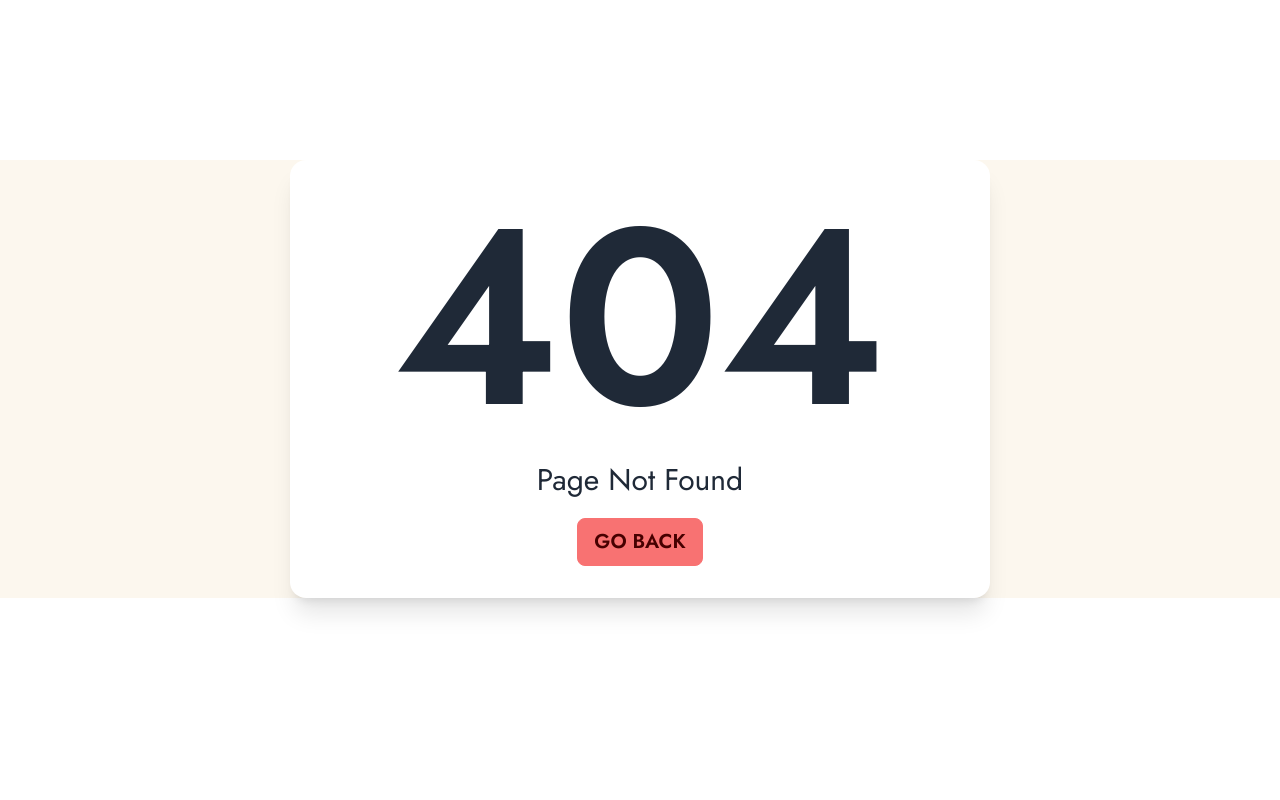
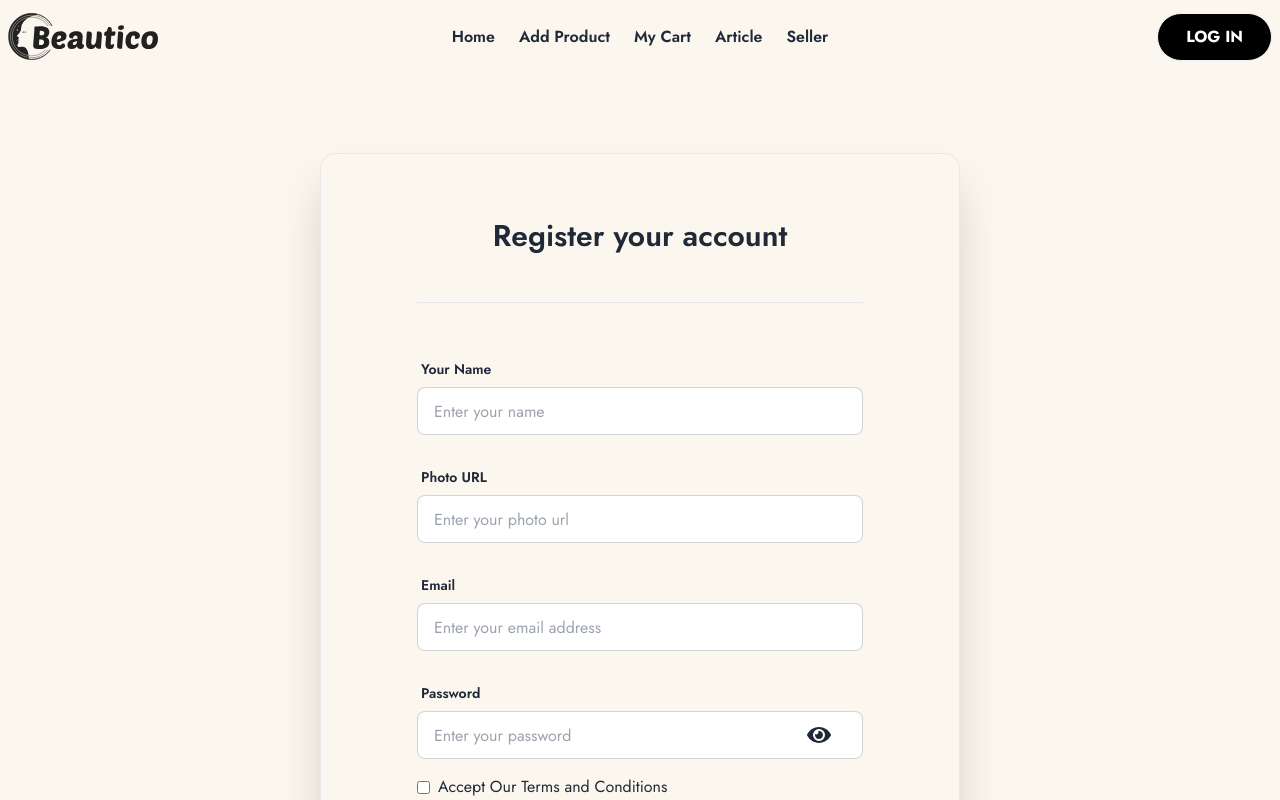
Before and after one commit to shimul65/brand-shop-project-client, a React (Vite) app: page /register in a window 1280 px wide. Before the commit this address had no page. Shown: the top 800 px of the page. Built offline with nearby package versions, Linux system fonts and the light colour scheme.

Commit message:
login and register page added

```diff
--- a/src/Pages/Login.jsx
+++ b/src/Pages/Login.jsx
@@ -1,9 +1,55 @@
+// import { useContext, useState } from "react";
+// import { Link, useLocation, useNavigate } from "react-router-dom";
+// import { AuthContext } from "../../Providers/AuthProvider";
+// import toast from "react-hot-toast";
+import { useState } from "react";
+// import SocialLogin from "../../Components/SocialLogin/SocialLogin";
+import { FaEye, FaEyeSlash } from "react-icons/fa";
+import { Link } from "react-router-dom";
+
+const Login = () => {
 
 
-const Login = () => {
+    //show password
+    const [showPass, setShowPass] = useState(false);
+
+
     return (
-        <div>
-
+        <div className="card-body mx-auto my-20 rounded-2xl shadow-2xl md:w-3/4 lg:w-1/2 border py-8 px-10 md:py-16 md:px-24">
+            <form >
+                <h2 className="text-3xl font-semibold text-center">Login your account</h2>
+                <hr className="my-12" />
+                <div className="form-control">
+                    <label className="label">
+                        <span className="label-text">Email</span>
+                    </label>
+                    <input type="email" placeholder="Enter your email address " className="input input-bordered" name="email" required />
+                </div>
+                <div className="form-control">
+                    <label className="label">
+                        <span className="label-text">Password</span>
+                    </label>
+                    <div className=" relative ">
+                        <input type={showPass ? "text" : "password"}
+                            placeholder="Enter your password" className="input w-full input-bordered" name='password' required />
+                        <span onClick={() => setShowPass(!showPass)} className="absolute top-3 right-8 text-2xl ">
+                            {
+                                showPass ? <FaEyeSlash></FaEyeSlash> : <FaEye></FaEye>
+                            }</span>
+                    </div>
+                    <label className="label">
+                        <a href="#" className="label-text-alt link link-hover">Forgot password?</a>
+                    </label>
+                </div>
+                <div className="form-control mt-6">
+                    <button className="ctrl-standard  fx-sliderIn btn rounded-full w-1/2 mx-auto bg-black hover:text-black text-xs md:text-base font-medium md:font-extrabold text-[#FFF] px-7 hover:border-black">LOG IN</button>
+                </div>
+            </form>
+            <p className="mt-8 text-center">Don’t Have An Account ? <span className="text-red-600 underline font-medium"><Link to='/register'>Register</Link></span></p>
+            <div className="divider">continue with</div>
+            <div className="md:w-1/2 w-full">
+                {/* <SocialLogin></SocialLogin> */}
+            </div>
         </div>
     );
 };
--- a/src/Pages/Register.jsx
+++ b/src/Pages/Register.jsx
@@ -1,9 +1,68 @@
+// import { useContext, useState } from "react";
+// import { AuthContext } from "../../Providers/AuthProvider";
+// import toast from "react-hot-toast";
+import { Link,  } from "react-router-dom";
+// import SocialLogin from "../../Components/SocialLogin/SocialLogin";
+import { FaEye, FaEyeSlash } from "react-icons/fa";
+import { useState } from "react";
+
+const Register = () => {
+
+    //show password
+    const [showPass, setShowPass] = useState(false);
 
 
-const Register = () => {
     return (
-        <div>
-
+        <div className="container mx-auto" >
+            <div className="card-body mx-auto md:w-3/4 lg:w-1/2 border py-8 px-10 md:py-16 my-20 rounded-2xl shadow-2xl md:px-24">
+                <form >
+                    <h2 className="text-3xl font-semibold text-center">Register your account</h2>
+                    <hr className="my-12" />
+                    <div className="form-control mt-6">
+                        <label className="label">
+                            <span className=" label-text font-semibold">Your Name</span>
+                        </label>
+                        <input type="text" placeholder="Enter your name" className="input input-bordered" name="name" required />
+                    </div>
+                    <div className="form-control mt-6">
+                        <label className="label">
+                            <span className=" label-text font-semibold">Photo URL</span>
+                        </label>
+                        <input type="text" placeholder="Enter your photo url" className="input input-bordered" name="photoURL" required />
+                    </div>
+                    <div className="form-control mt-6">
+                        <label className="label">
+                            <span className=" label-text font-semibold">Email</span>
+                        </label>
+                        <input type="email" placeholder="Enter your email address" className="input input-bordered" name="email" required />
+                    </div>
+                    <div className="form-control mt-6">
+                        <label className="label">
+                            <span className=" label-text font-semibold">Password</span>
+                        </label>
+                        <div className=" relative ">
+                            <input type={showPass ? "text" : "password"}
+                                placeholder="Enter your password" className="input w-full input-bordered" name='password' required />
+                            <span onClick={() => setShowPass(!showPass)} className="absolute top-3 right-8 text-2xl ">
+                                {
+                                    showPass ? <FaEyeSlash></FaEyeSlash> : <FaEye></FaEye>
+                                }</span>
+                        </div>
+                    </div>
+                    <div className='mt-4 flex gap-2 items-center'>
+                        <input type="checkbox" name="terms" id="terms" />
+                        <label htmlFor="terms">Accept Our Terms and Conditions</label>
+                    </div>
+                    <div className="form-control mt-6">
+                    <button className="ctrl-standard  fx-sliderIn btn rounded-full w-1/2 mx-auto bg-black hover:text-black text-xs md:text-base font-medium md:font-extrabold text-[#FFF] px-7 hover:border-black">Register</button>
+                    </div>
+                </form>
+                <p className="mt-8 text-center">Already Have An Account ? <span className="text-blue-600 font-medium underline"><Link to='/login'>Login</Link></span></p>
+                <div className="divider">continue with</div>
+                <div className="md:w-1/2 w-full">
+                    {/* <SocialLogin></SocialLogin> */}
+                </div>
+            </div>
         </div>
     );
 };
```
Also changed, not shown: src/Routes/Routes.jsx (+10 -0 lines).
